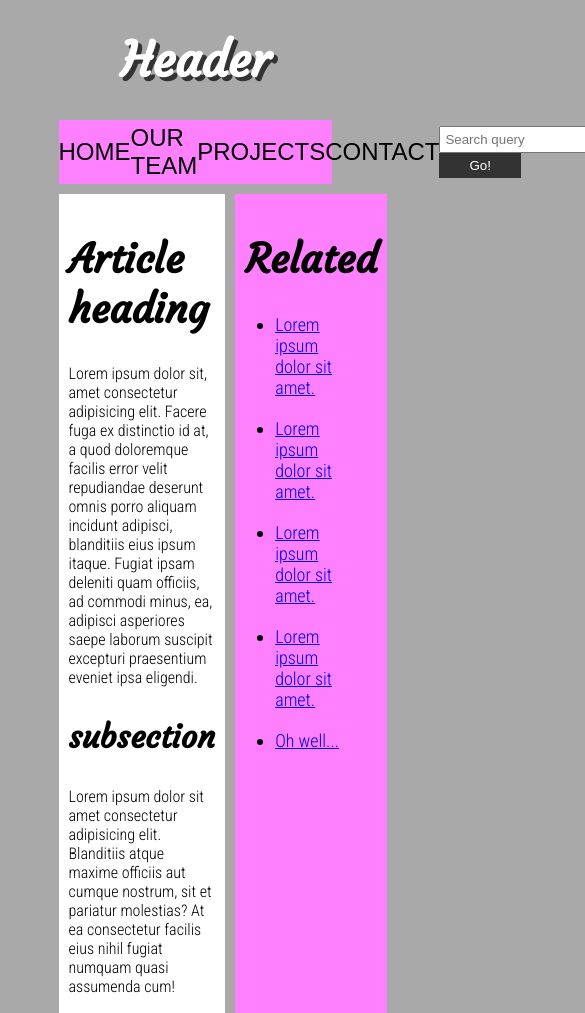
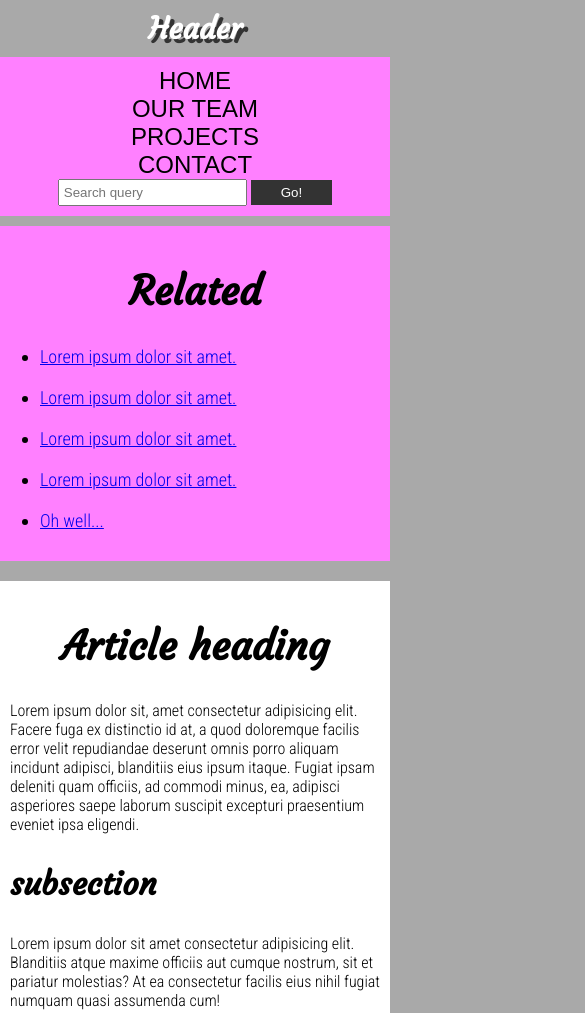
Before and after one commit to deekeh/bl-html-css, a plain HTML site: page pages/index2.html in a window 390 px wide. Shown: the top 1013 px of the page, 585 px wide, since content can reach past the window. Drawn offline with Linux system fonts and the light colour scheme; a web font is replaced by a local one.

Commit message:
added responsive style to task2

```diff
--- a/css/t2/footer.css
+++ b/css/t2/footer.css
@@ -6,3 +6,8 @@ footer.copyright {
   background-color: #fff;
   padding: 25px 0 25px 25px;
 }
+@media screen and (max-width: 600px) {
+  footer.copyright {
+    width: 100%;
+  }
+}
--- a/css/t2/main.css
+++ b/css/t2/main.css
@@ -7,6 +7,12 @@ section.main {
   margin-left: auto;
   margin-right: auto;
   /* border: solid 1px #0f0; */
+}
+@media screen and (max-width: 600px) {
+  section.main {
+    width: 100%;
+    flex-direction: column-reverse;
+  }
 }
 
 section.main > * {
@@ -24,6 +30,12 @@ section.main aside {
   flex: 1;
   background-color: #FF80FF;
   margin-right: 0;
+}
+
+@media screen and (max-width: 600px) {
+  section.main > * {
+    margin: 10px 0;
+  }
 }
 
 section.main .heading {
--- a/pages/index2.html
+++ b/pages/index2.html
@@ -15,6 +15,12 @@
       color: #fff;
       text-shadow: 4px 4px #333;
       font-size: 48px;
+    }
+    @media screen and (max-width: 600px) {
+      .page-heading {
+        margin: 10px;
+        font-size: 30px;
+      }
     }
   </style>
 
@@ -45,6 +51,16 @@
       align-items: center;
     }
 
+    @media screen and (max-width: 600px) {
+      .header nav {
+        display: block;
+        height: auto;
+        text-align: center;
+        width: 100%;
+        padding: 10px 0;
+      }
+    }
+
     .header nav * {
       display: inline-block;
       width: auto;
@@ -59,6 +75,11 @@
       color: #000;
       font-size: 1.5rem;
       font-family: 'Recursive', sans-serif;
+    }
+    @media screen and (max-width: 600px) {
+      .header nav a {
+        display: block;
+      }
     }
 
     .search {
```
